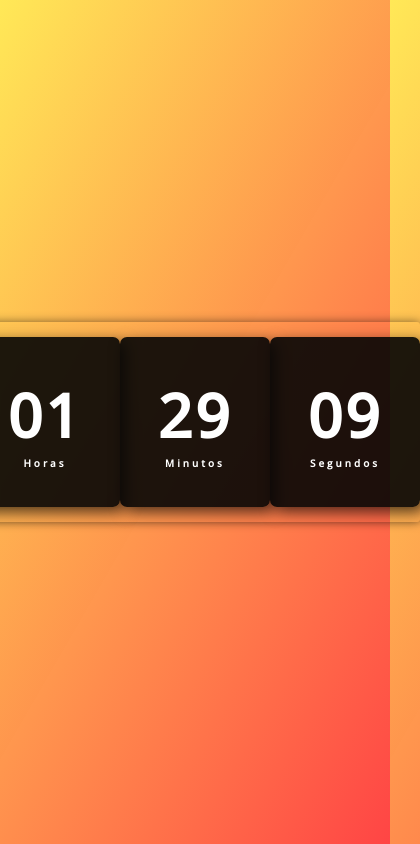
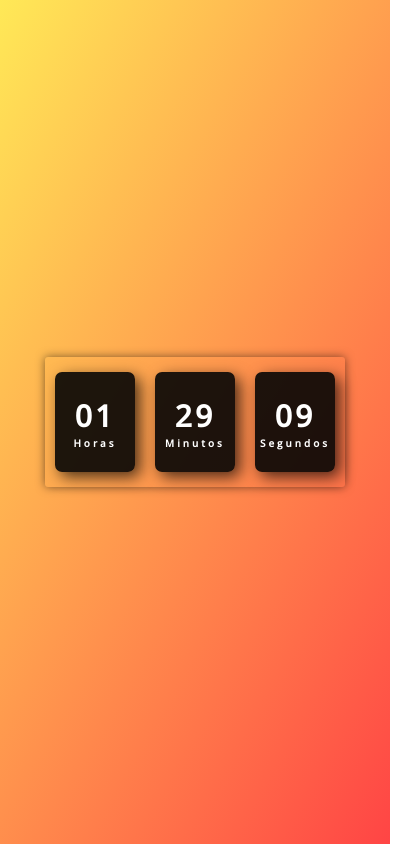
Before and after one commit to isacpimenta/Digital-Clock, a plain HTML site: page index.html in a window 390 px wide. Shown: the whole page, 420 px wide, since content can reach past the window. Drawn offline with nearby package versions, Linux system fonts and the light colour scheme.

Commit message:
Update for mobile devices

```diff
--- a/assets/css/style.css
+++ b/assets/css/style.css
@@ -49,3 +49,24 @@ body {
 .relogio span.tempo{
   font-size: 10px;
 }
+
+@media only screen and (max-width: 768px) {
+  .relogio {
+    height: 130px;
+    width: 300px;
+  }
+
+  .relogio div{
+    max-height: 100px;
+    max-width: 80px;
+  }
+
+  .relogio span{
+    font-weight: bold;
+    font-size: 30px;
+  }
+
+  .relogio span.tempo{
+    font-size: 10px;
+  }
+}
```
